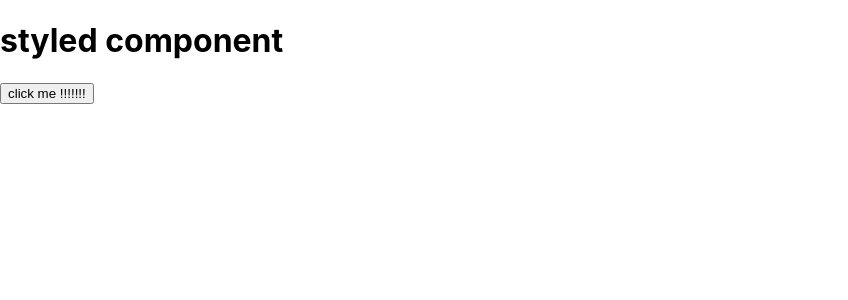
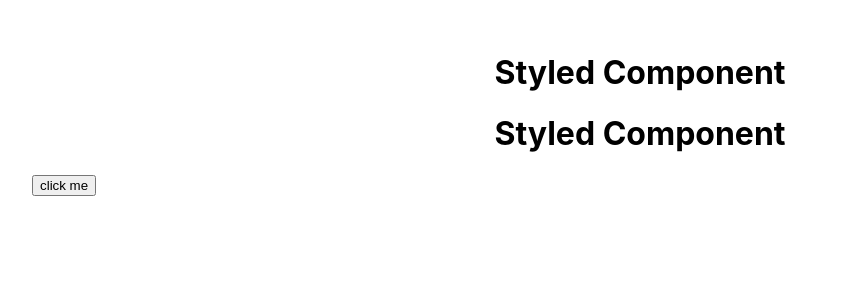
Before and after one commit to Quangnguyenz/styled-component, a React (Create React App) app: page / in a window 1280 px wide. Shown: the top 300 px of the page, without its empty margins (0-848 px from the left). Built offline with nearby package versions, Linux system fonts and the light colour scheme.

Commit message:
testing styled-components

```diff
--- a/src/App.js
+++ b/src/App.js
@@ -1,11 +1,15 @@
-
+import styled from 'styled-components'
+const BasicTitle = styled.h1`
+ text-align: center;
+  text-transform: capitalize;
+`
 function App() {
   return (
-    <div>
-      <h1>styled component</h1>
-      <button>click me !!!!!!!</button>
+    <div style={{ padding: "2rem" }}>
+      <BasicTitle>styled component</BasicTitle>
+      <BasicTitle>styled component</BasicTitle>
+      <button className="btn">click me</button>
     </div>
-
   );
 }
 
```
